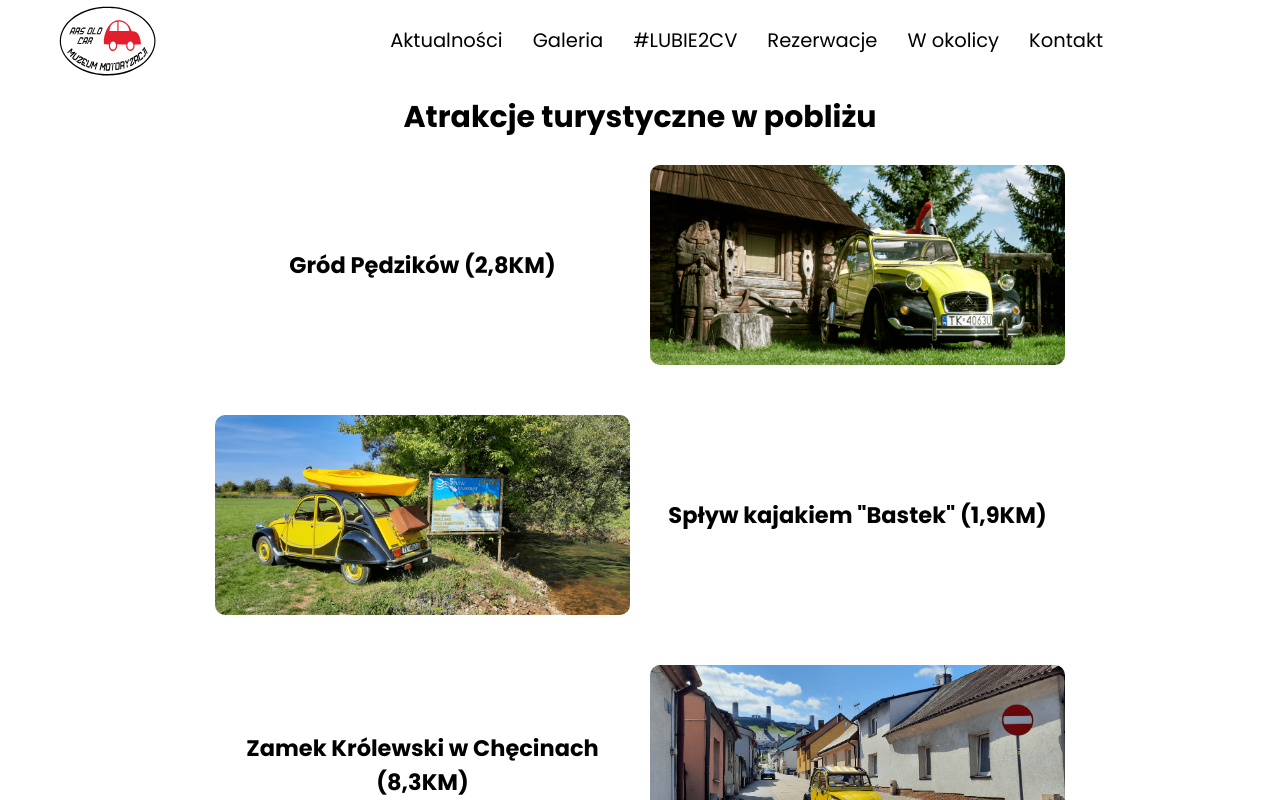
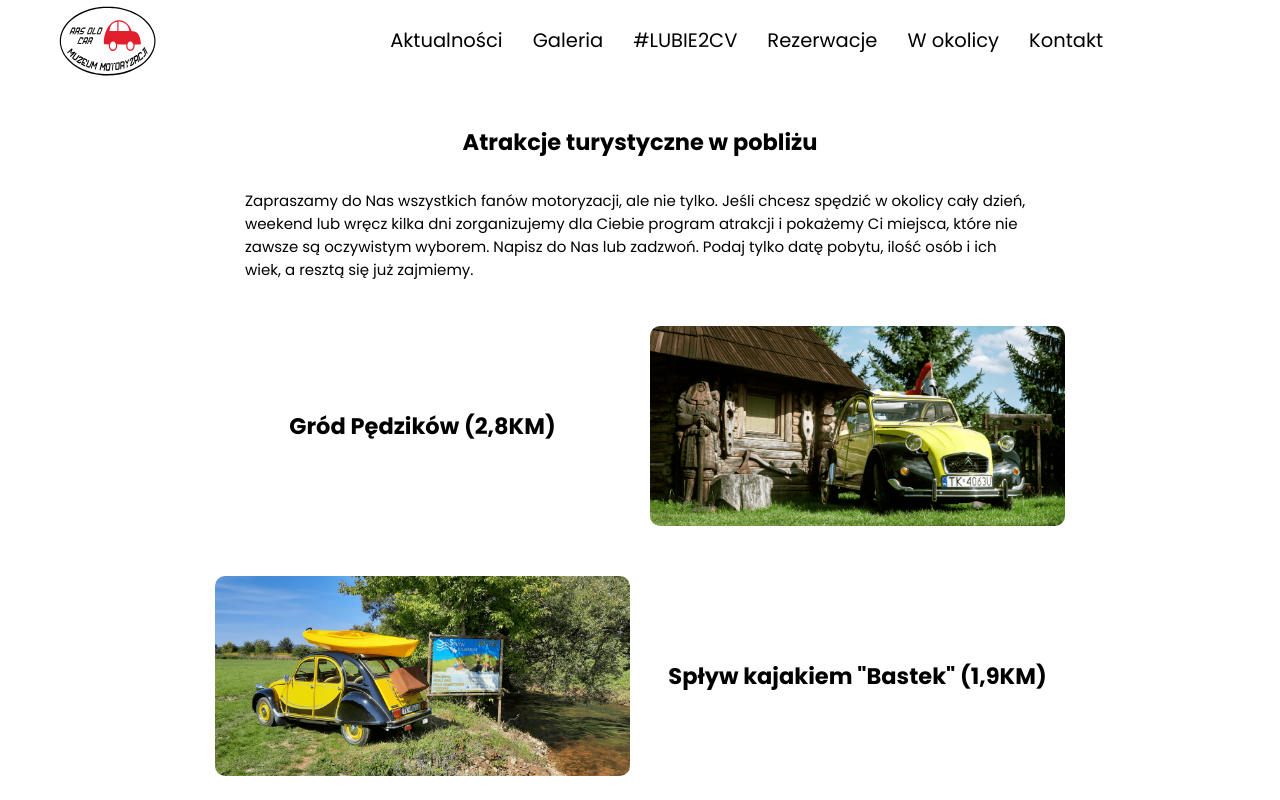
Before and after one commit to damian-guh/ars-old-car, a Next.js app: page /w-okolicy in a window 1280 px wide. Shown: the top 800 px of the page. Built offline with nearby package versions, Linux system fonts and the light colour scheme.

Commit message:
feat: add trip info section in nearby page

```diff
--- a/src/components/Nearby/Nearby.style.tsx
+++ b/src/components/Nearby/Nearby.style.tsx
@@ -39,9 +39,25 @@ export const ImageWrapper = styled.div<Props>`
   }
 `;
 
+export const NearbyTitleSectionWrapper = styled.section`
+  display: flex;
+  flex-direction: column;
+  align-items: center;
+  position: sticky;
+  margin: 30px;
+  top: 0;
+  background-color: ${({ theme }) => theme.colors.white};
+  z-index: 1;
+`;
+
 export const NearbySectionTitle = styled.h1`
   text-align: center;
   padding: 15px;
+`;
+
+export const NearbyDesc = styled.p`
+  max-width: 800px;
+  padding: 15px 5px 5px 5px;
 `;
 
 export const NearbyTitle = styled.h2<Props>`
--- a/src/components/Nearby/index.tsx
+++ b/src/components/Nearby/index.tsx
@@ -3,14 +3,25 @@ import {
   ItemWrapper,
   ImageWrapper,
   StyledImage,
+  NearbyTitleSectionWrapper,
   NearbyTitle,
   NearbySectionTitle,
+  NearbyDesc,
 } from 'components/Nearby/Nearby.style';
 import NEARBY_DATA from 'components/Nearby/NearbyData';
 
 const Nearby = () => (
   <>
-    <NearbySectionTitle>Atrakcje turystyczne w pobliżu</NearbySectionTitle>
+    <NearbyTitleSectionWrapper>
+      <NearbySectionTitle>Atrakcje turystyczne w pobliżu</NearbySectionTitle>
+      <NearbyDesc>
+        Zapraszamy do Nas wszystkich fanów motoryzacji, ale nie tylko. Jeśli
+        chcesz spędzić w okolicy cały dzień, weekend lub wręcz kilka dni
+        zorganizujemy dla Ciebie program atrakcji i pokażemy Ci miejsca, które
+        nie zawsze są oczywistym wyborem. Napisz do Nas lub zadzwoń. Podaj tylko
+        datę pobytu, ilość osób i ich wiek, a resztą się już zajmiemy.
+      </NearbyDesc>
+    </NearbyTitleSectionWrapper>
     <Wrapper>
       {NEARBY_DATA.map(({ title, distance, image }, index) => (
         <ItemWrapper key={title}>
```
